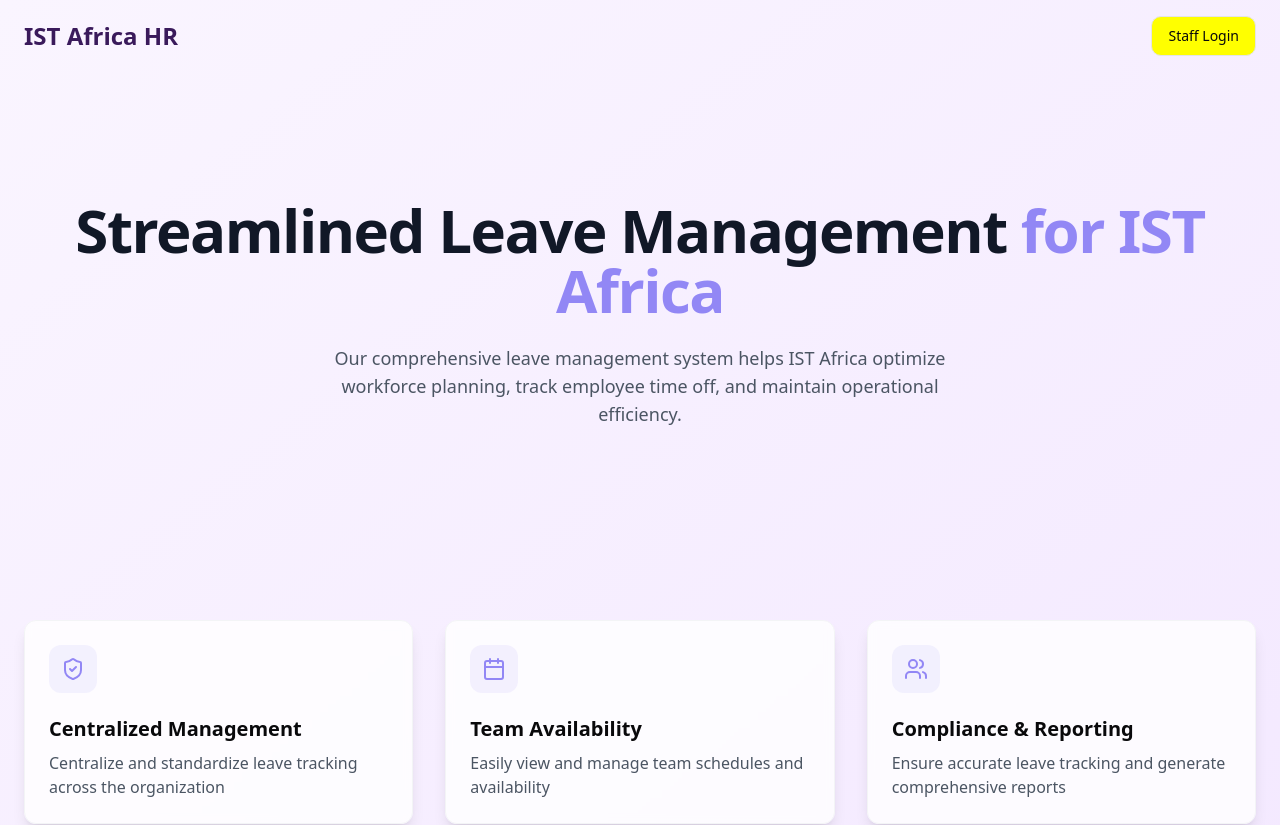
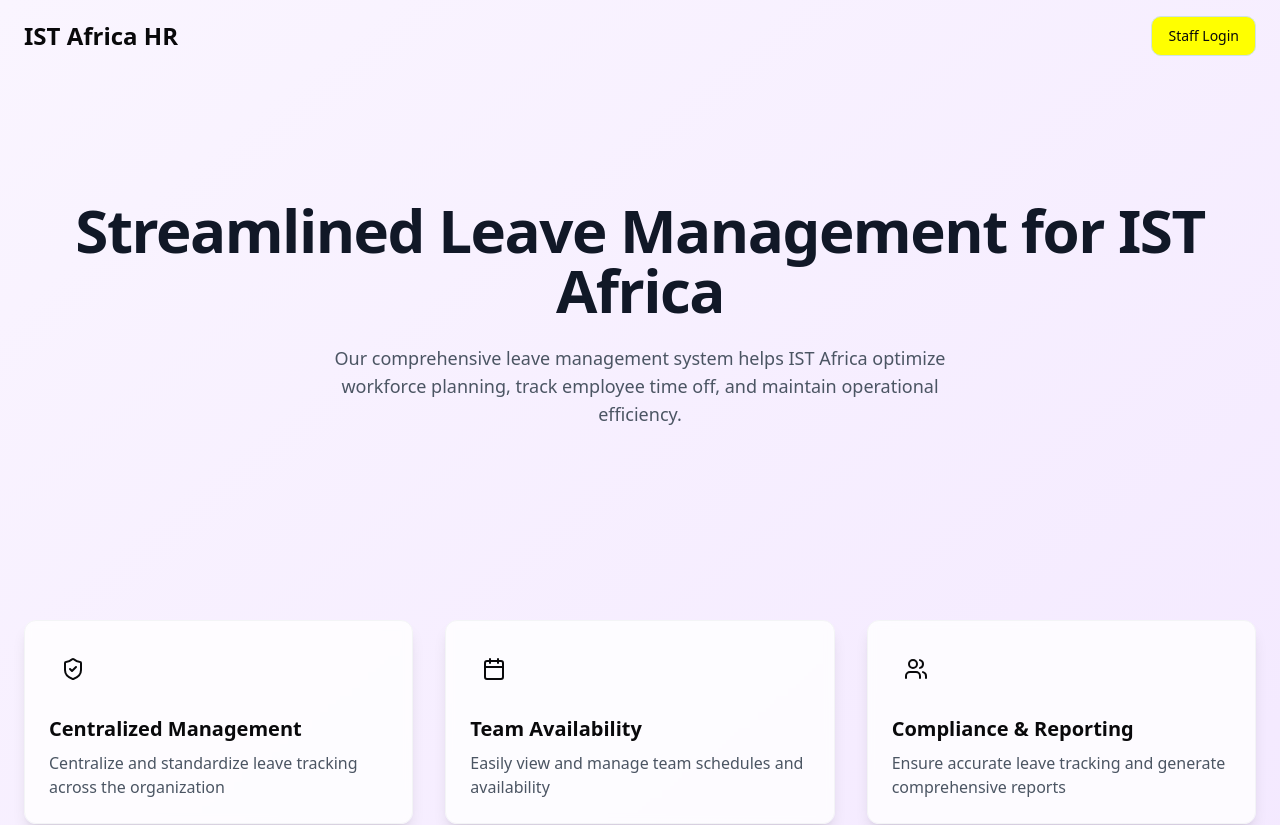
Before and after one commit to NoellaPromise/africa-leave-flow, a React (Vite) app: page / in a window 1280 px wide. Shown: the top 825 px of the page. Built offline with nearby package versions, Linux system fonts and the light colour scheme.

Commit message:
Refactor: Apply new color palette
Refactor the application to use the provided color palette.

```diff
--- a/src/index.css
+++ b/src/index.css
@@ -1,3 +1,4 @@
+
 @tailwind base;
 @tailwind components;
 @tailwind utilities;
@@ -13,80 +14,80 @@
     --popover: 0 0% 100%;
     --popover-foreground: 240 10% 3.9%;
 
-    --primary: 259 80% 75%;
+    --primary: 180 35% 22%;
     --primary-foreground: 0 0% 98%;
 
-    --secondary: 260 26% 54%;
+    --secondary: 180 25% 39%;
     --secondary-foreground: 0 0% 98%;
 
     --muted: 240 4.8% 95.9%;
     --muted-foreground: 240 3.8% 46.1%;
 
-    --accent: 240 4.8% 95.9%;
-    --accent-foreground: 240 5.9% 10%;
+    --accent: 180 33% 78%;
+    --accent-foreground: 180 35% 22%;
 
     --destructive: 0 84.2% 60.2%;
     --destructive-foreground: 0 0% 98%;
 
-    --border: 240 5.9% 90%;
-    --input: 240 5.9% 90%;
-    --ring: 259 80% 75%;
+    --border: 180 28% 85%;
+    --input: 180 28% 85%;
+    --ring: 180 25% 39%;
 
     --radius: 0.75rem;
 
-    --sidebar-background: 0 0% 98%;
-    --sidebar-foreground: 240 5.3% 26.1%;
-    --sidebar-primary: 259 80% 75%;
+    --sidebar-background: 180 30% 95%;
+    --sidebar-foreground: 180 35% 22%;
+    --sidebar-primary: 180 25% 39%;
     --sidebar-primary-foreground: 0 0% 98%;
-    --sidebar-accent: 240 4.8% 95.9%;
-    --sidebar-accent-foreground: 240 5.9% 10%;
-    --sidebar-border: 240 5.9% 90%;
-    --sidebar-ring: 259 80% 75%;
+    --sidebar-accent: 180 33% 78%;
+    --sidebar-accent-foreground: 180 35% 22%;
+    --sidebar-border: 180 28% 85%;
+    --sidebar-ring: 180 25% 39%;
 
-    --success: 259 80% 50%;
+    --success: 180 25% 39%;
     --success-foreground: 0 0% 98%;
   }
 
   .dark {
-    --background: 240 5.9% 10%;
+    --background: 180 35% 12%;
     --foreground: 0 0% 98%;
 
-    --card: 240 5.9% 10%;
+    --card: 180 35% 12%;
     --card-foreground: 0 0% 98%;
 
-    --popover: 240 5.9% 10%;
+    --popover: 180 35% 12%;
     --popover-foreground: 0 0% 98%;
 
-    --primary: 259 80% 75%;
-    --primary-foreground: 240 5.9% 10%;
+    --primary: 180 25% 39%;
+    --primary-foreground: 180 35% 12%;
 
-    --secondary: 260 26% 54%;
-    --secondary-foreground: 0 0% 98%;
+    --secondary: 180 33% 78%;
+    --secondary-foreground: 180 35% 22%;
 
-    --muted: 240 3.7% 15.9%;
-    --muted-foreground: 240 5% 64.9%;
+    --muted: 180 30% 20%;
+    --muted-foreground: 180 5% 64.9%;
 
-    --accent: 240 3.7% 15.9%;
+    --accent: 180 30% 20%;
     --accent-foreground: 0 0% 98%;
 
     --destructive: 0 62.8% 30.6%;
     --destructive-foreground: 0 0% 98%;
 
-    --border: 240 3.7% 15.9%;
-    --input: 240 3.7% 15.9%;
-    --ring: 259 80% 75%;
+    --border: 180 30% 20%;
+    --input: 180 30% 20%;
+    --ring: 180 25% 39%;
 
-    --sidebar-background: 240 5.9% 10%;
+    --sidebar-background: 180 35% 12%;
     --sidebar-foreground: 0 0% 98%;
-    --sidebar-primary: 259 80% 75%;
+    --sidebar-primary: 180 25% 39%;
     --sidebar-primary-foreground: 0 0% 98%;
-    --sidebar-accent: 240 3.7% 15.9%;
+    --sidebar-accent: 180 30% 20%;
     --sidebar-accent-foreground: 0 0% 98%;
-    --sidebar-border: 240 3.7% 15.9%;
-    --sidebar-ring: 259 80% 75%;
+    --sidebar-border: 180 30% 20%;
+    --sidebar-ring: 180 25% 39%;
 
-    --success: 259 80% 50%;
-    --success-foreground: 240 5.9% 10%;
+    --success: 180 25% 39%;
+    --success-foreground: 180 35% 12%;
   }
 }
 
--- a/src/pages/TeamCalendar.tsx
+++ b/src/pages/TeamCalendar.tsx
@@ -1,3 +1,4 @@
+
 import { useState } from 'react';
 import { Card, CardContent, CardDescription, CardHeader, CardTitle } from '@/components/ui/card';
 import { Calendar } from '@/components/ui/calendar';
@@ -13,7 +14,6 @@ import { useAuth } from '@/context/AuthContext';
 import { CalendarIcon, Filter } from 'lucide-react';
 import { Button } from '@/components/ui/button';
 import { Popover, PopoverContent, PopoverTrigger } from '@/components/ui/popover';
-import { DayClickEventHandler } from "react-day-picker";
 import React from 'react';
 
 type FilterType = 'all' | 'department' | 'approved';
@@ -94,7 +94,7 @@ const TeamCalendar = () => {
   const renderLegend = () => (
     <div className="flex flex-wrap gap-3 mt-3">
       <div className="flex items-center gap-1">
-        <div className="w-3 h-3 rounded-full bg-purple-light"></div>
+        <div className="w-3 h-3 rounded-full bg-teal-medium"></div>
         <span className="text-xs">Annual Leave</span>
       </div>
       <div className="flex items-center gap-1">
@@ -102,7 +102,7 @@ const TeamCalendar = () => {
         <span className="text-xs">Sick Leave</span>
       </div>
       <div className="flex items-center gap-1">
-        <div className="w-3 h-3 rounded-full bg-purple-dark"></div>
+        <div className="w-3 h-3 rounded-full bg-teal-dark"></div>
         <span className="text-xs">Other Leave</span>
       </div>
       <div className="flex items-center gap-1">
@@ -150,7 +150,7 @@ const TeamCalendar = () => {
               className,
               isWeekendDay ? 'bg-gray-50' : '',
               isHoliday ? 'bg-red-100' : '',
-              employeesOnLeave.length > 0 ? 'border-2 border-purple-light rounded-md' : ''
+              employeesOnLeave.length > 0 ? 'border-2 border-teal-medium rounded-md' : ''
             )}
           >
             <div className="relative">
@@ -186,9 +186,9 @@ const TeamCalendar = () => {
                     <Badge
                       variant="outline"
                       className={cn(
-                        employee.leaveType === 'annual' && 'bg-purple-50 text-purple-800',
+                        employee.leaveType === 'annual' && 'bg-teal-light/30 text-teal-dark',
                         employee.leaveType === 'sick' && 'bg-blue-50 text-blue-800',
-                        !['annual', 'sick'].includes(employee.leaveType) && 'bg-yellow-50 text-yellow-800'
+                        !['annual', 'sick'].includes(employee.leaveType) && 'bg-teal-pale text-teal-dark'
                       )}
                     >
                       {employee.leaveType}
@@ -293,9 +293,9 @@ const TeamCalendar = () => {
                         <Badge
                           variant="outline"
                           className={cn(
-                            app.leaveType === 'annual' && 'bg-purple-50 text-purple-800',
+                            app.leaveType === 'annual' && 'bg-teal-light/30 text-teal-dark',
                             app.leaveType === 'sick' && 'bg-blue-50 text-blue-800',
-                            !['annual', 'sick'].includes(app.leaveType) && 'bg-yellow-50 text-yellow-800'
+                            !['annual', 'sick'].includes(app.leaveType) && 'bg-teal-pale text-teal-dark'
                           )}
                         >
                           {app.leaveType}
@@ -314,7 +314,7 @@ const TeamCalendar = () => {
                           variant="outline"
                           className={cn(
                             app.status === 'pending' && 'bg-yellow-50 text-yellow-800',
-                            app.status === 'approved' && 'bg-green-50 text-green-800',
+                            app.status === 'approved' && 'bg-teal-pale text-teal-dark',
                             app.status === 'rejected' && 'bg-red-50 text-red-800'
                           )}
                         >
--- a/tailwind.config.ts
+++ b/tailwind.config.ts
@@ -1,3 +1,4 @@
+
 import type { Config } from "tailwindcss";
 
 export default {
@@ -62,15 +63,16 @@ export default {
           border: 'hsl(var(--sidebar-border))',
           ring: 'hsl(var(--sidebar-ring))'
         },
-        purple: {
-          light: '#9287F5',
-          DEFAULT: '#5D2D8C',
-          dark: '#3A1A5B',
+        teal: {
+          dark: '#1D4E4E',     // Dark teal (top shade in the image)
+          medium: '#4A7C78',   // Medium teal (second shade)
+          light: '#7AA9A4',    // Light teal (third shade)
+          pale: '#C5E0DC',     // Very light teal (bottom shade)
         },
         success: {
-          light: '#E6E1F5',
-          DEFAULT: '#7E59AB',
-          dark: '#4A367A'
+          light: '#C5E0DC',
+          DEFAULT: '#4A7C78',
+          dark: '#1D4E4E'
         },
       },
       borderRadius: {
@@ -80,20 +82,12 @@ export default {
       },
       keyframes: {
         'accordion-down': {
-					from: {
-						height: '0'
-					},
-					to: {
-						height: 'var(--radix-accordion-content-height)'
-					}
+          from: { height: '0' },
+          to: { height: 'var(--radix-accordion-content-height)' }
         },
         'accordion-up': {
-					from: {
-						height: 'var(--radix-accordion-content-height)'
-					},
-					to: {
-						height: '0'
-					}
+          from: { height: 'var(--radix-accordion-content-height)' },
+          to: { height: '0' }
         },
         'fade-in': {
           from: { opacity: '0' },
```
Lines whose indentation alone changed are shown as unchanged.
